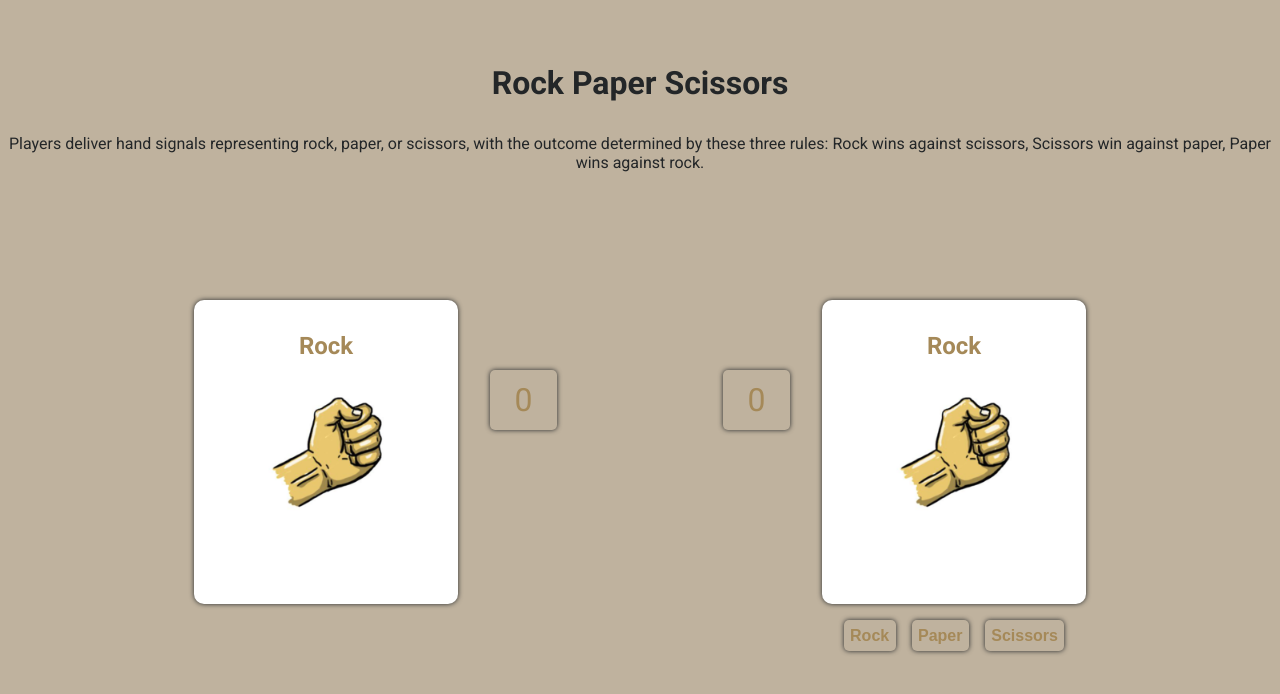
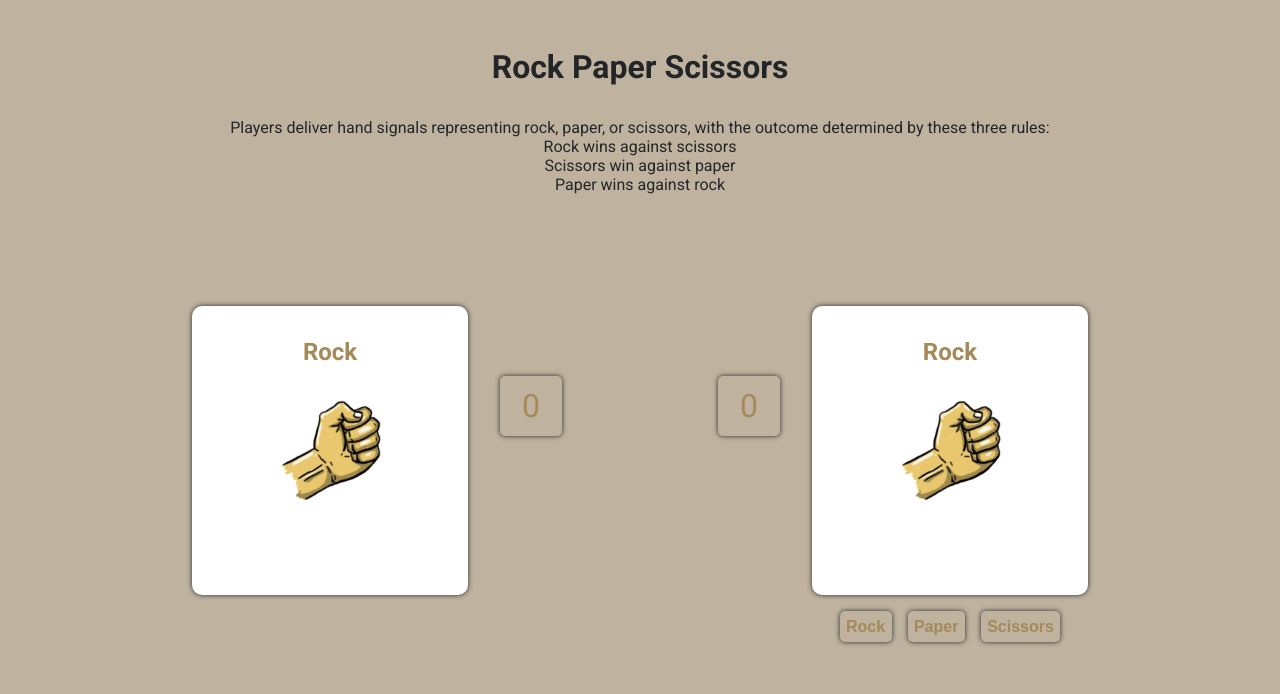
Before and after one commit to DianaEP/rock-paper-scissors, a React (Vite) app: page / in a window 1280 px wide. Shown: the top 694 px of the page. Built offline with nearby package versions, Linux system fonts and the light colour scheme.

Commit message:
Add smooth transition effects for game-over screen visibility

```diff
--- a/src/components/game/Game.css
+++ b/src/components/game/Game.css
@@ -16,7 +16,10 @@
     text-align: center;
     padding-top: 0.7rem;
     color: var(--color2);
+
 }
+
+
 
 .result{
     width: 50%;
@@ -44,6 +47,16 @@
     background: #232628de;
     border-radius: 10px;
     z-index: 10;
+
+    opacity: 0; /* Start as hidden */
+    transform: translateY(-100%); /* Start off-screen */
+    transition: opacity 0.5s ease, transform 0.5s ease;
+
+}
+
+.game-over-active {
+    opacity: 1; /* Make visible */
+    transform: translateY(0); /* Move to position */
 }
 
 .game-over p:first-child{
--- a/src/components/game/Game.jsx
+++ b/src/components/game/Game.jsx
@@ -16,11 +16,18 @@ export default function Game({result,playerScore, computerScore,gameOver,onReset
             <div className="game-score">{playerScore}</div>
         </div>
 
-        {gameOver && <div className='game-over'>
+        <div className={`game-over ${gameOver ? 'game-over-active' : ''}`}>
+                <p>Game Over!</p>
+                <p>{playerScore === 5 ? 'You win!!🏆' : 'Computer wins!'}</p>
+                <button onClick={onResetGame}>Play again</button>
+            </div>
+
+
+        {/* {gameOver && <div className='game-over'>
                             <p>Game Over!</p>
                             <p>{playerScore === 5 ? 'You win!!🏆' : 'Computer wins!'}</p>
                             <button onClick={onResetGame}>Play again</button>
-                    </div>}
+                    </div>} */}
 
 
         </>
--- a/src/components/header/Header.css
+++ b/src/components/header/Header.css
@@ -3,9 +3,10 @@
     flex-direction: column;
     text-align: center;
     row-gap: 2rem;
-    margin: 4rem 0;
+    margin: 3rem 0;
 }
 
-.header-container h1,p{
+.header-container h1,ul{
     color: var(--color1);
+    list-style-type: none;
 }
--- a/src/components/header/Header.jsx
+++ b/src/components/header/Header.jsx
@@ -5,7 +5,11 @@ export default function Header(){
         <>
          <div className="header-container">
             <h1>Rock Paper Scissors</h1>
-            <p>Players deliver hand signals representing rock, paper, or scissors, with the outcome determined by these three rules: Rock wins against scissors, Scissors win against paper, Paper wins against rock.</p>
+            <ul>Players deliver hand signals representing rock, paper, or scissors, with the outcome determined by these three rules:
+                <li>Rock wins against scissors</li>
+                <li>Scissors win against paper</li>
+                <li>Paper wins against rock</li>
+            </ul>
          </div>
         </>
     )
--- a/src/index.css
+++ b/src/index.css
@@ -22,7 +22,7 @@ body{
   flex-direction: column;
   align-items: center;
   row-gap: 1rem;
-  padding: 2rem;
+  padding: 2rem 3rem;
   width: 100%;
   height: 100%;
   background: var(--color4);
```
